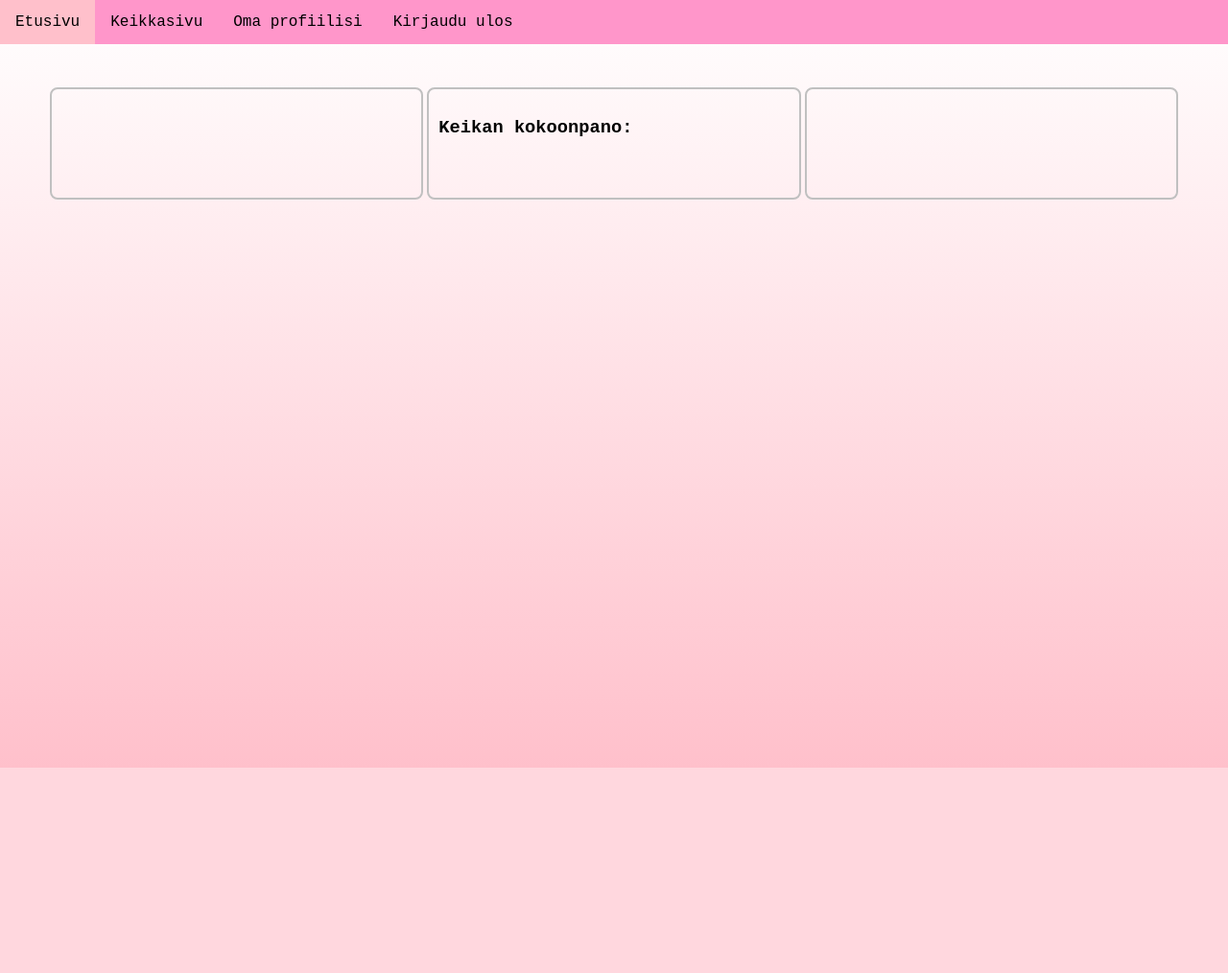
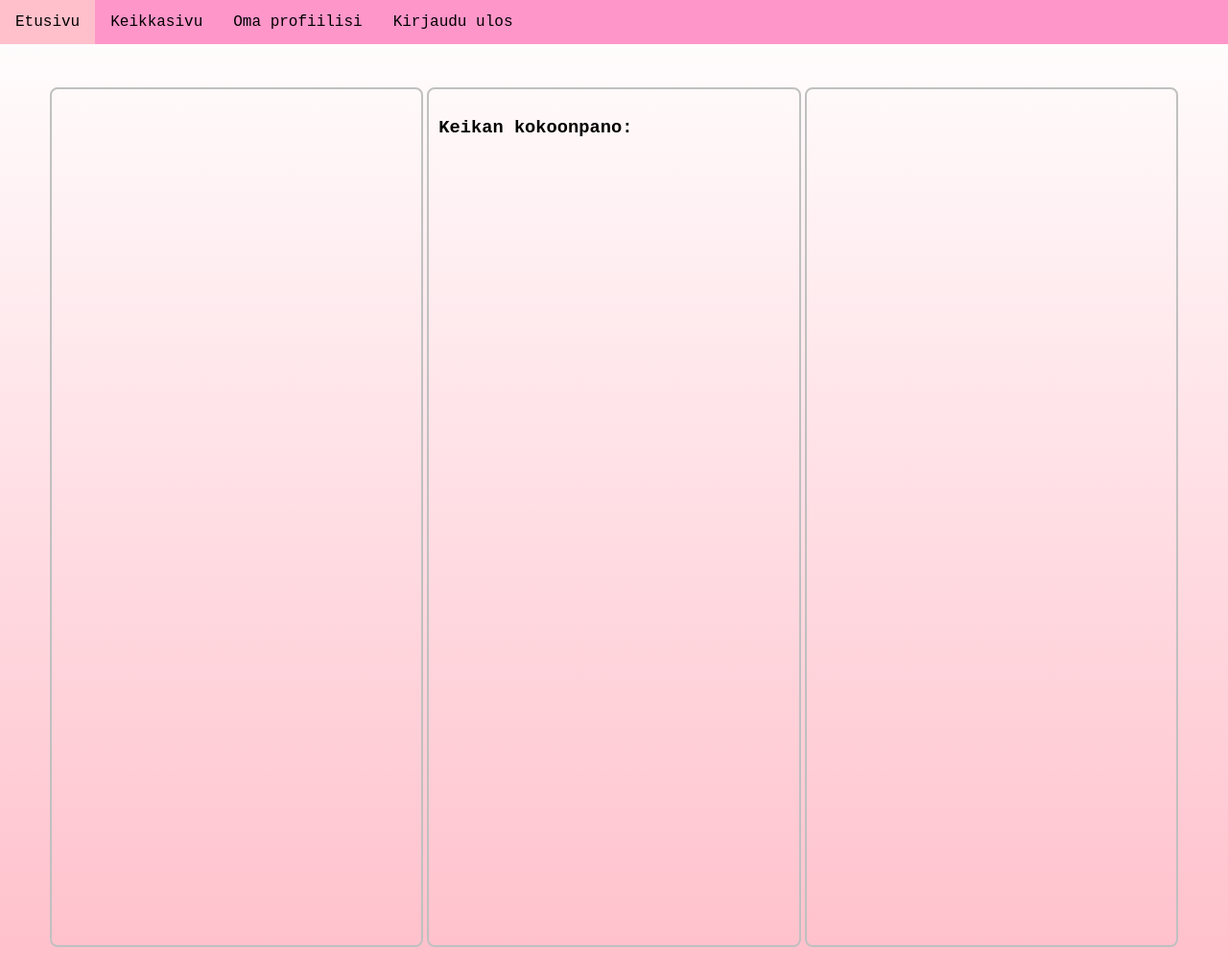
Before and after one commit to savalre/Orkesterin-keikkasovellus, a Flask app: template templates/composition.html in a window 1280 px wide. Shown: the whole page at 96% size. Before the commit the page ends 800 px from the top, so only its background shows below. Run offline with Flask 2, Linux system fonts and the light colour scheme; the template is opened without the code that fills it, so the values that code supplies are empty.

Commit message:
muokattu kokoonpanosivun ulkoasua

```diff
--- a/templates/composition.html
+++ b/templates/composition.html
@@ -6,7 +6,7 @@
 
 {% block content %}
 {{ super() }}
-<div class="container">
+<div class="container" style="height: 900.433px">
 
 <div>
 {% for i in info %}
```
